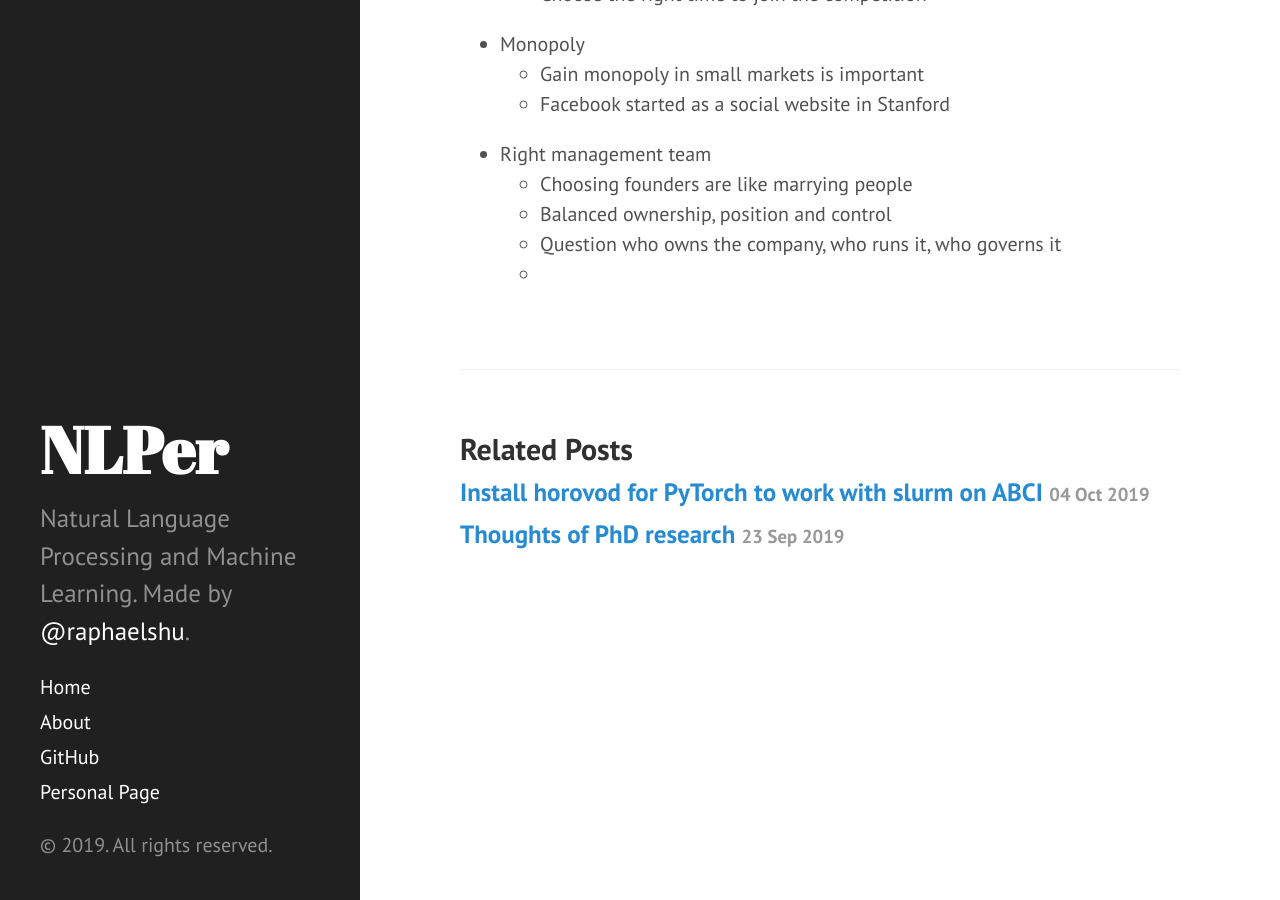
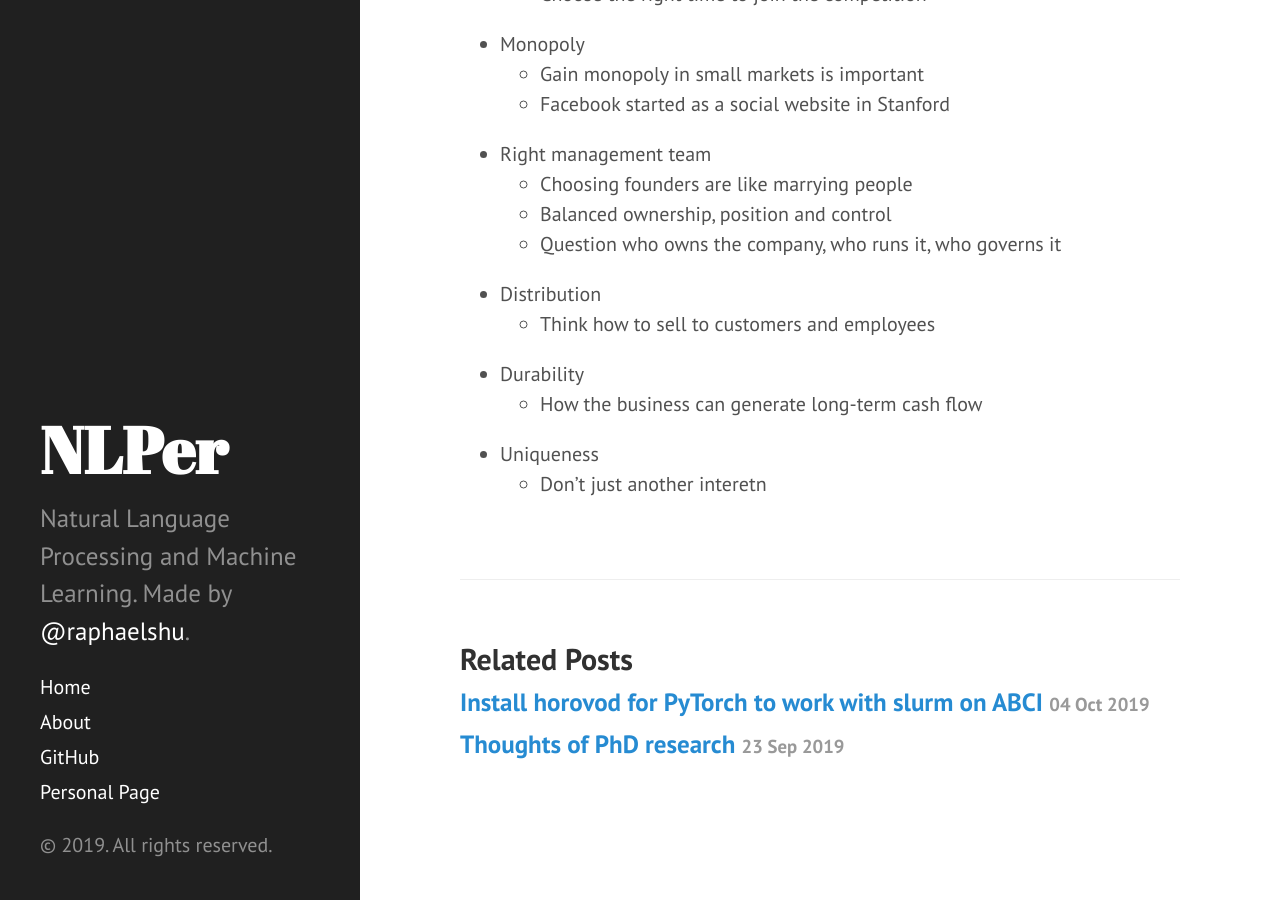
Before and after one commit to zomux/nlper, a Jekyll site: the page built from _posts/2019-10-13-book-review-zero-to-one.md, in a window 1280 px wide and 900 px high, scrolled down 765 px. Built offline with Jekyll 4.4.1, drawn with Linux system fonts in a browser that asks for light colours; our own code applies the rules of GitHub Pages for plain Markdown files; comment, search, counter and statistics services are not loaded.

Commit message:
_posts/2019-10-13-book-review-zero-to-one.md updated from https://stackedit.io/

```diff
--- a/_posts/2019-10-13-book-review-zero-to-one.md
+++ b/_posts/2019-10-13-book-review-zero-to-one.md
@@ -29,7 +29,12 @@ Key Message: To successfully run a startup, the founders have to consider seven
 	- Choosing founders are like marrying people
 	- Balanced ownership, position and control
 	- Question who owns the company, who runs it, who governs it
-	-
+- Distribution
+	- Think how to sell to customers and employees
+- Durability
+	- How the business can generate long-term cash flow
+- Uniqueness
+	- Don't just another interetn
 <!--stackedit_data:
-eyJoaXN0b3J5IjpbLTEzODAyOTEyNF19
+eyJoaXN0b3J5IjpbMTAyMjU3MDk2OV19
 -->
```
